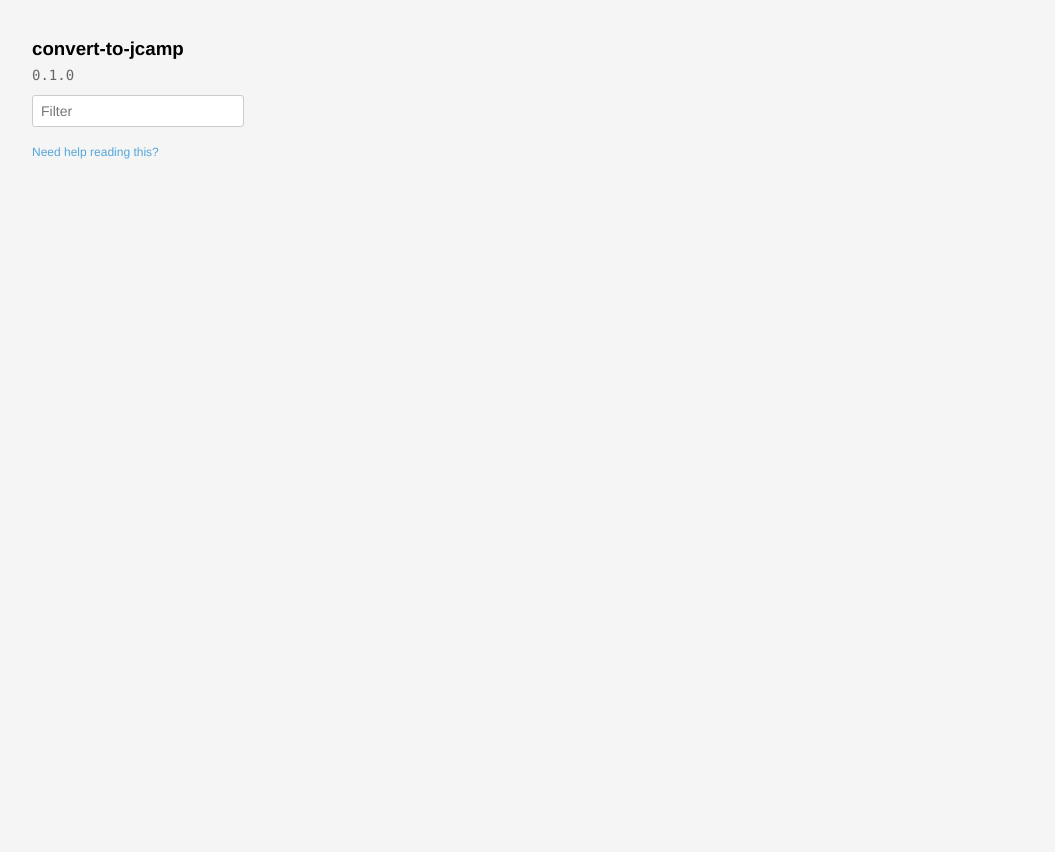
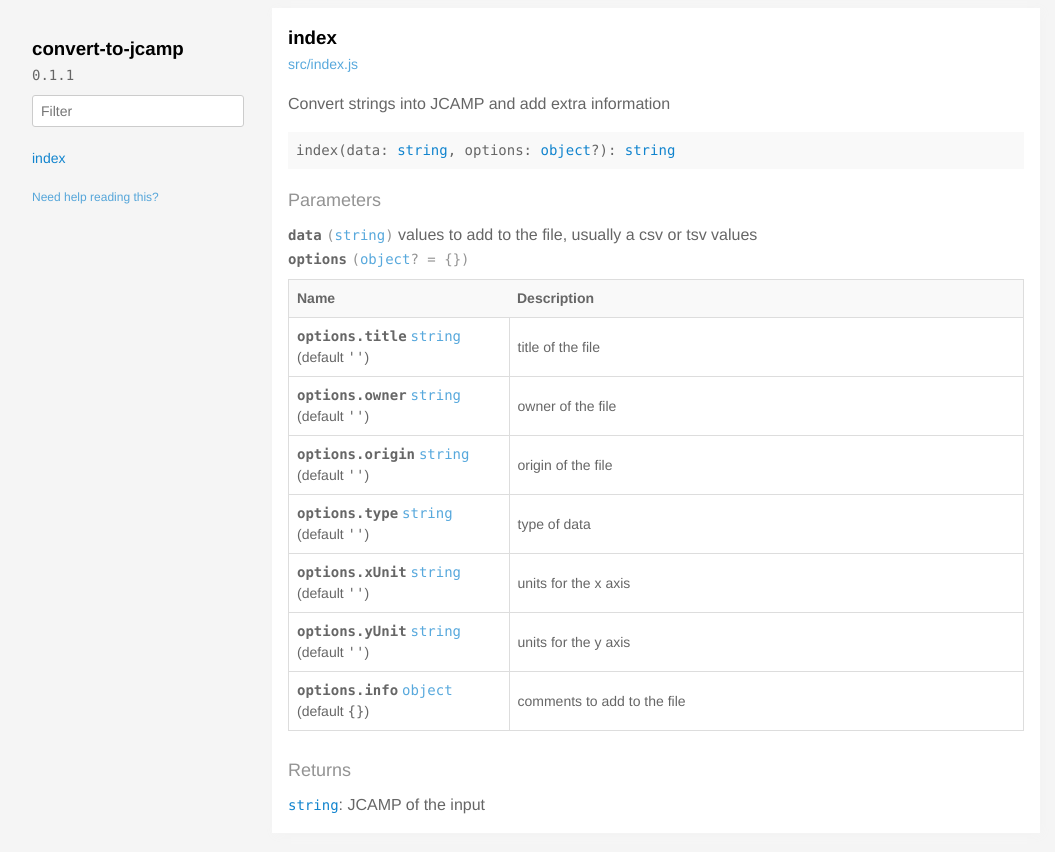
Before and after one commit to jobo322/convert-to-jcamp, a website: page docs/index.html in a window 1280 px wide. Shown: the whole page, without its empty margins (112-1167 px from the left). Before the commit the page ends 800 px from the top, so only its background shows below. Drawn offline with Linux system fonts and the light colour scheme.

Commit message:
doc: rebuild docs [ci skip]

```diff
--- a/docs/index.html
+++ b/docs/index.html
@@ -2,7 +2,7 @@
 <html>
 <head>
   <meta charset='utf-8' />
-  <title>convert-to-jcamp 0.1.0 | Documentation</title>
+  <title>convert-to-jcamp 0.1.1 | Documentation</title>
   <meta name='viewport' content='width=device-width,initial-scale=1'>
   <link href='assets/bass.css' type='text/css' rel='stylesheet' />
   <link href='assets/style.css' type='text/css' rel='stylesheet' />
@@ -14,7 +14,7 @@
       <div class='fixed xs-hide fix-3 overflow-auto max-height-100'>
         <div class='py1 px2'>
           <h3 class='mb0 no-anchor'>convert-to-jcamp</h3>
-          <div class='mb1'><code>0.1.0</code></div>
+          <div class='mb1'><code>0.1.1</code></div>
           <input
             placeholder='Filter'
             id='filter-input'
@@ -22,6 +22,16 @@
             type='text' />
           <div id='toc'>
             <ul class='list-reset h5 py1-ul'>
+
+
+                <li><a
+                  href='#index'
+                  class="">
+                  index
+
+                </a>
+
+                </li>
 
             </ul>
           </div>
@@ -32,6 +42,167 @@
       </div>
       <div class='fix-margin-3'>
 
+
+            <section class='p2 mb2 clearfix bg-white minishadow'>
+
+
+  <div class='clearfix'>
+
+    <h3 class='fl m0' id='index'>
+      index
+    </h3>
+
+
+      <a class='fr fill-darken0 round round pad1x quiet h5' href='https://github.com/cheminfo-js/convert-to-jcamp/blob/35e29d332dc78a4ec61eab9a187585fb267e51e7/src/index.js#L16-L73'>
+      <span>src/index.js</span>
+      </a>
+
+  </div>
+
+
+  <p>Convert strings into JCAMP and add extra information</p>
+
+
+  <div class='pre p1 fill-light mt0'>index(data: <a href="https://developer.mozilla.org/en-US/docs/Web/JavaScript/Reference/Global_Objects/String">string</a>, options: <a href="https://developer.mozilla.org/en-US/docs/Web/JavaScript/Reference/Global_Objects/Object">object</a>?): <a href="https://developer.mozilla.org/en-US/docs/Web/JavaScript/Reference/Global_Objects/String">string</a></div>
+
+
+
+
+
+
+
+
+
+
+
+    <div class='py1 quiet mt1 prose-big'>Parameters</div>
+    <div class='prose'>
+
+        <div class='space-bottom0'>
+          <div>
+            <span class='code bold'>data</span> <code class='quiet'>(<a href="https://developer.mozilla.org/en-US/docs/Web/JavaScript/Reference/Global_Objects/String">string</a>)</code>
+	    values to add to the file, usually a csv or tsv values
+
+          </div>
+
+        </div>
+
+        <div class='space-bottom0'>
+          <div>
+            <span class='code bold'>options</span> <code class='quiet'>(<a href="https://developer.mozilla.org/en-US/docs/Web/JavaScript/Reference/Global_Objects/Object">object</a>?
+            = <code>{}</code>)</code>
+
+          </div>
+
+          <table class='mt1 mb2 fixed-table h5 col-12'>
+            <colgroup>
+              <col width='30%' />
+              <col width='70%' />
+            </colgroup>
+            <thead>
+              <tr class='bold fill-light'>
+                <th>Name</th>
+                <th>Description</th>
+              </tr>
+            </thead>
+            <tbody class='mt1'>
+
+                <tr>
+                  <td class='break-word'><span class='code bold'>options.title</span> <code class='quiet'><a href="https://developer.mozilla.org/en-US/docs/Web/JavaScript/Reference/Global_Objects/String">string</a></code>
+
+                    (default <code>&#39;&#39;</code>)
+                  </td>
+                  <td class='break-word'><span>title of the file
+</span></td>
+                </tr>
+
+                <tr>
+                  <td class='break-word'><span class='code bold'>options.owner</span> <code class='quiet'><a href="https://developer.mozilla.org/en-US/docs/Web/JavaScript/Reference/Global_Objects/String">string</a></code>
+
+                    (default <code>&#39;&#39;</code>)
+                  </td>
+                  <td class='break-word'><span>owner of the file
+</span></td>
+                </tr>
+
+                <tr>
+                  <td class='break-word'><span class='code bold'>options.origin</span> <code class='quiet'><a href="https://developer.mozilla.org/en-US/docs/Web/JavaScript/Reference/Global_Objects/String">string</a></code>
+
+                    (default <code>&#39;&#39;</code>)
+                  </td>
+                  <td class='break-word'><span>origin of the file
+</span></td>
+                </tr>
+
+                <tr>
+                  <td class='break-word'><span class='code bold'>options.type</span> <code class='quiet'><a href="https://developer.mozilla.org/en-US/docs/Web/JavaScript/Reference/Global_Objects/String">string</a></code>
+
+                    (default <code>&#39;&#39;</code>)
+                  </td>
+                  <td class='break-word'><span>type of data
+</span></td>
+                </tr>
+
+                <tr>
+                  <td class='break-word'><span class='code bold'>options.xUnit</span> <code class='quiet'><a href="https://developer.mozilla.org/en-US/docs/Web/JavaScript/Reference/Global_Objects/String">string</a></code>
+
+                    (default <code>&#39;&#39;</code>)
+                  </td>
+                  <td class='break-word'><span>units for the x axis
+</span></td>
+                </tr>
+
+                <tr>
+                  <td class='break-word'><span class='code bold'>options.yUnit</span> <code class='quiet'><a href="https://developer.mozilla.org/en-US/docs/Web/JavaScript/Reference/Global_Objects/String">string</a></code>
+
+                    (default <code>&#39;&#39;</code>)
+                  </td>
+                  <td class='break-word'><span>units for the y axis
+</span></td>
+                </tr>
+
+                <tr>
+                  <td class='break-word'><span class='code bold'>options.info</span> <code class='quiet'><a href="https://developer.mozilla.org/en-US/docs/Web/JavaScript/Reference/Global_Objects/Object">object</a></code>
+
+                    (default <code>{}</code>)
+                  </td>
+                  <td class='break-word'><span>comments to add to the file
+</span></td>
+                </tr>
+
+            </tbody>
+          </table>
+
+        </div>
+
+    </div>
+
+
+
+
+
+
+      <div class='py1 quiet mt1 prose-big'>Returns</div>
+      <code><a href="https://developer.mozilla.org/en-US/docs/Web/JavaScript/Reference/Global_Objects/String">string</a></code>:
+        JCAMP of the input
+
+
+
+
+
+
+
+
+
+
+
+
+
+
+</section>
+
+
+
       </div>
     </div>
   </div>
```
